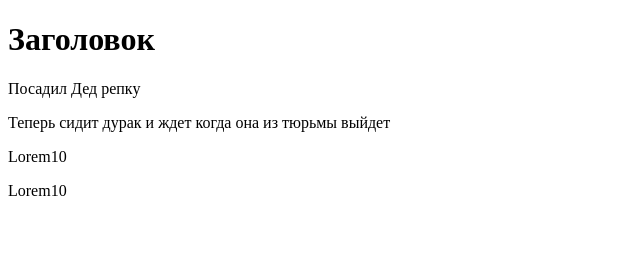
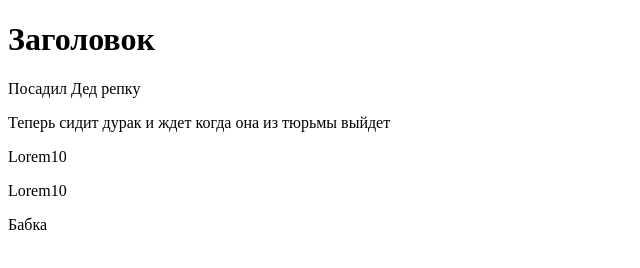
Before and after one commit to Adcku/project, a plain HTML site: page index.html in a window 1280 px wide. Shown: the full height of the page, 0-640 px from the left. Drawn offline with Linux system fonts and the light colour scheme.

Commit message:
Бабка

```diff
--- a/index.html
+++ b/index.html
@@ -15,6 +15,7 @@
 
     <p>Lorem10</p>
     <p>Lorem10</p>
+    <p>Бабка</p>
 
 </body>
 </html>
```
